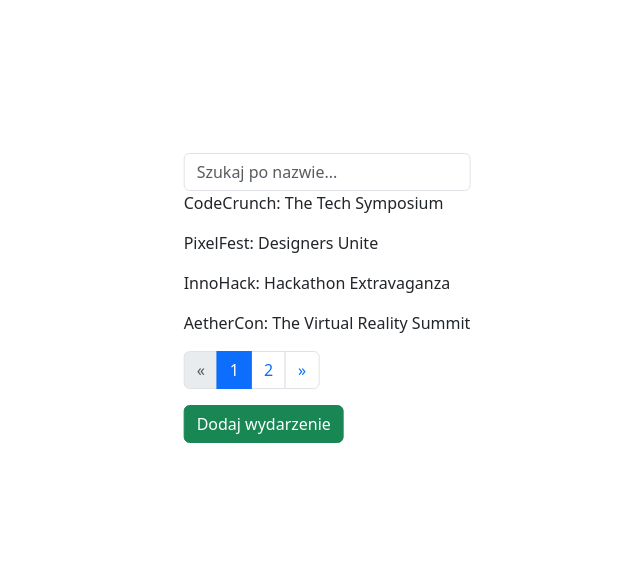
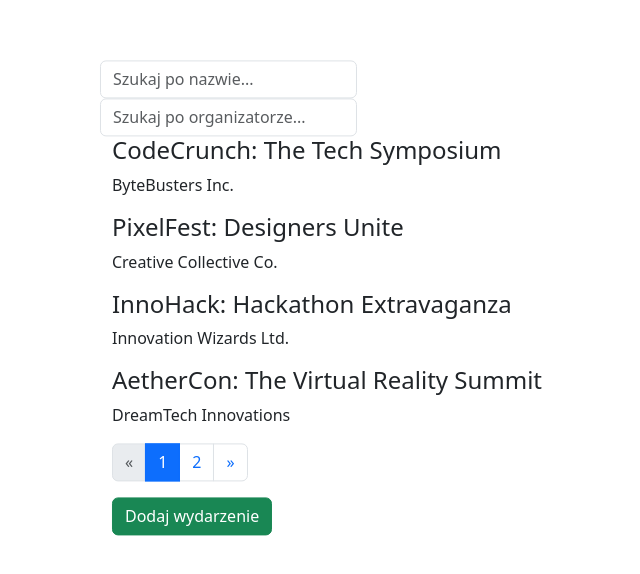
Before and after one commit to MiniSpaceInc/angular, an Angular app: page /events in a window 1280 px wide. Shown: the part 102-676 px from the top of the page, without its empty margins (313-953 px from the left). Built offline with nearby package versions, Linux system fonts and the light colour scheme.

Commit message:
MS-139 Searching events by organizer

```diff
--- a/src/app/core/model/EventSearchDetails.ts
+++ b/src/app/core/model/EventSearchDetails.ts
@@ -1,8 +1,9 @@
 export interface EventSearchDetails {
   name: string;
   organizer: string;
-  date: string;
+  dateFrom: string;
+  dateTo: string;
   page: number;
-  itemsOnPage: number;
+  itemsPerPage: number;
   sortBy: string;
 }
--- a/src/app/core/model/factory/EventSearchDetailsFactory.ts
+++ b/src/app/core/model/factory/EventSearchDetailsFactory.ts
@@ -4,13 +4,14 @@ import { Injectable } from '@angular/core';
   providedIn: 'root'
 })
 export class EventSearchDetailsFactory {
-  createEventSearchDetails(itemsPerPage: number) {
+  createEmptyEventSearchDetails(itemsPerPage: number) {
     return {
       name: '',
       organizer: '',
-      date: '',
+      dateFrom: '',
+      dateTo: '',
       page: 0,
-      itemsOnPage: itemsPerPage,
+      itemsPerPage: itemsPerPage,
       sortBy: ''
     };
   }
--- a/src/app/core/service/event.service.ts
+++ b/src/app/core/service/event.service.ts
@@ -9,7 +9,7 @@ import {EventSearchDetails} from "../model/EventSearchDetails";
 export class EventService {
 
   getEvents(eventSearchDetails: EventSearchDetails) {
-    return of(this.filterMockEvents(eventSearchDetails).slice(eventSearchDetails.page * eventSearchDetails.itemsOnPage, eventSearchDetails.page * eventSearchDetails.itemsOnPage + eventSearchDetails.itemsOnPage));
+    return of(this.filterMockEvents(eventSearchDetails).slice(eventSearchDetails.page * eventSearchDetails.itemsPerPage, eventSearchDetails.page * eventSearchDetails.itemsPerPage + eventSearchDetails.itemsPerPage));
   }
 
   countEvents(eventSearchDetails: EventSearchDetails) {
@@ -17,6 +17,8 @@ export class EventService {
   }
 
   filterMockEvents(eventSearchDetails: EventSearchDetails) {
-    return mockEvents.filter(event => event.name.toLowerCase().includes(eventSearchDetails.name.toLowerCase()));
+    return mockEvents
+      .filter(event => event.name.toLowerCase().includes(eventSearchDetails.name.toLowerCase()))
+      .filter(event => event.organizer.toLowerCase().includes(eventSearchDetails.organizer.toLowerCase()))
   }
 }
--- a/src/app/events/components/events-list/events-list.component.html
+++ b/src/app/events/components/events-list/events-list.component.html
@@ -1,5 +1,8 @@
 <div class="list-group">
   @for(event of events; track event.id) {
-    <p>{{event.name}}</p>
+    <div>
+      <h4>{{event.name}}</h4>
+      <p>{{event.organizer}}</p>
+    </div>
   }
 </div>
--- a/src/app/events/components/events-search/events-search.component.html
+++ b/src/app/events/components/events-search/events-search.component.html
@@ -1,9 +1,21 @@
 <form [formGroup]="searchForm">
   <div class="input-group">
-    <input type="text"
-           formControlName="name"
-           class="form-control"
-           placeholder="Szukaj po nazwie..."/>
+    <div class="column">
+      <div class="row">
+        <input type="text"
+               formControlName="name"
+               class="form-control"
+               placeholder="Szukaj po nazwie..."/>
+      </div>
+      <div class="row">
+<!--        <div class="column">-->
+          <input type="text"
+                 formControlName="organizer"
+                 class="form-control"
+                 placeholder="Szukaj po organizatorze..."/>
+<!--        </div>-->
+      </div>
+    </div>
   </div>
 </form>
 @if(searchEvents | async; as events) {
--- a/src/app/events/components/events-search/events-search.component.ts
+++ b/src/app/events/components/events-search/events-search.component.ts
@@ -23,11 +23,11 @@ export class EventsSearchComponent implements OnInit{
   protected readonly Math = Math;
 
   eventService = inject(EventService);
-  eventSearchDetailsFactory = inject(EventSearchDetailsFactory).createEventSearchDetails;
+  eventSearchDetailsFactory = inject(EventSearchDetailsFactory);
   formBuilder = inject(FormBuilder);
 
   eventsPerPage = 4;
-  eventSearchDetails = this.eventSearchDetailsFactory(this.eventsPerPage);
+  eventSearchDetails = this.eventSearchDetailsFactory.createEmptyEventSearchDetails(this.eventsPerPage);
 
   searchForm = this.createForm();
 
@@ -44,8 +44,15 @@ export class EventsSearchComponent implements OnInit{
     ).subscribe(value => {
       this.eventSearchDetails.name = value ? value : '';
       this.search();
-      console.log(value);
     });
+
+    this.searchForm.get('organizer')?.valueChanges.pipe(
+      debounceTime(500),
+      distinctUntilChanged()
+    ).subscribe(value => {
+      this.eventSearchDetails.organizer = value ? value : '';
+      this.search();
+    })
   }
 
   search() {
@@ -58,7 +65,8 @@ export class EventsSearchComponent implements OnInit{
 
   createForm() {
     return this.formBuilder.group({
-      name: this.formBuilder.control('')
+      name: this.formBuilder.control(''),
+      organizer: this.formBuilder.control('')
     });
   }
 
```
